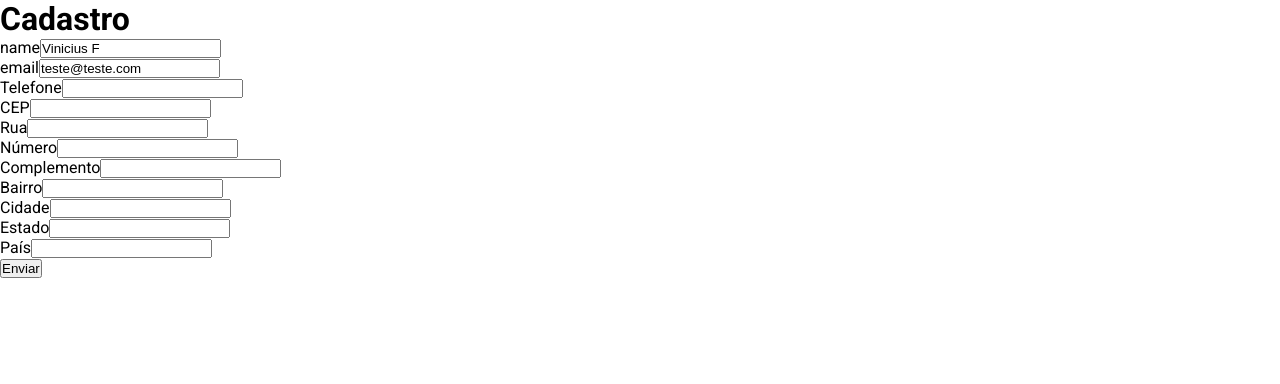
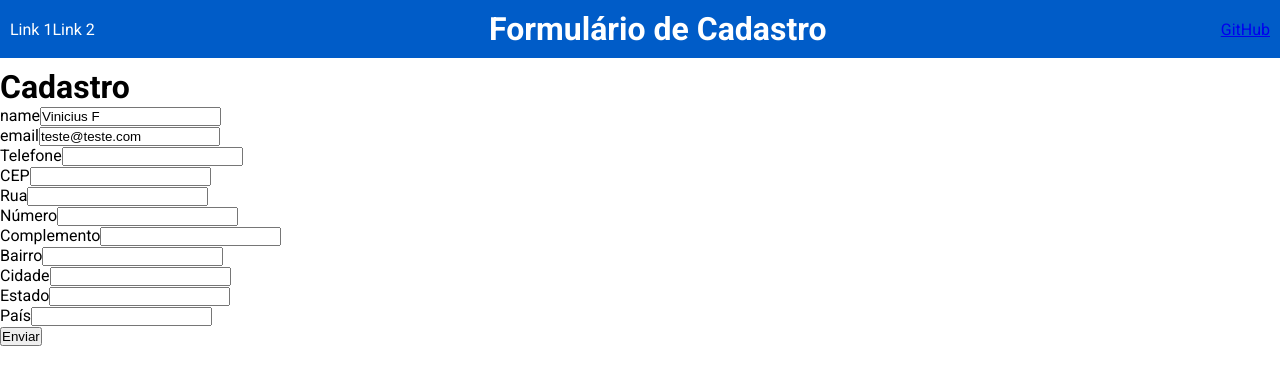
Before and after one commit to BrunoPdOliveir4/ProjetoForm, a React (Create React App) app: page /register in a window 1280 px wide. Shown: the top 384 px of the page. Built offline with nearby package versions, Linux system fonts and the light colour scheme.

Commit message:
Header e Github adicionados

```diff
--- a/src/components/Header/Header.jsx
+++ b/src/components/Header/Header.jsx
@@ -32,8 +32,8 @@ const Header = () => {
         <p>Exemplo</p>
       </Style.SideMenu>
       <Style.ButtonMenu type="button" onClick={toggleShowSide}>Menu</Style.ButtonMenu>
-      <Style.Title>TO DO</Style.Title>
-      <p>GitHub</p>
+      <Style.Title>Formulário de Cadastro</Style.Title>
+      <Style.StyledA><a href="https://github.com/BrunoPdOliveir4/ProjetoForm">GitHub</a></Style.StyledA>
     </Style.Wrapper>
   );
 };
--- a/src/components/Header/Header.style.js
+++ b/src/components/Header/Header.style.js
@@ -32,7 +32,10 @@ export const ButtonMenu = styled.button`
     display: block;
   }
 `;
-
+export const StyledA = styled.a`
+  text-decoration:none;
+  color: #000;
+`;
 export const Menu = styled.div`
   display: flex;
 
--- a/src/pages/Error.page.jsx
+++ b/src/pages/Error.page.jsx
@@ -1,6 +1,6 @@
 const ErrorPage = () => (
   <div>
-    <h1>Página não existe!</h1>
+    <h1>Página não existe ou você não tem permissão para se conectar a ela!</h1>
   </div>
 );
 
--- a/src/pages/Register.page.jsx
+++ b/src/pages/Register.page.jsx
@@ -1,6 +1,7 @@
 import { Controller, useForm } from 'react-hook-form';
 import { useNavigate } from 'react-router-dom';
 import DefaultInput from '../components/DefaultInput';
+import { Header } from '../components';
 
 const RegisterPage = () => {
   const { handleSubmit, control } = useForm({
@@ -18,6 +19,8 @@ const RegisterPage = () => {
   };
 
   return (
+    <>
+      <Header />
       <div>
         <h1>Cadastro</h1>
         <form onSubmit={handleSubmit(onSubmit)}>
@@ -134,6 +137,7 @@ const RegisterPage = () => {
           <button type="submit">Enviar</button>
         </form>
       </div>
+    </>
   );
 };
 
```
Lines whose indentation alone changed are shown as unchanged.
